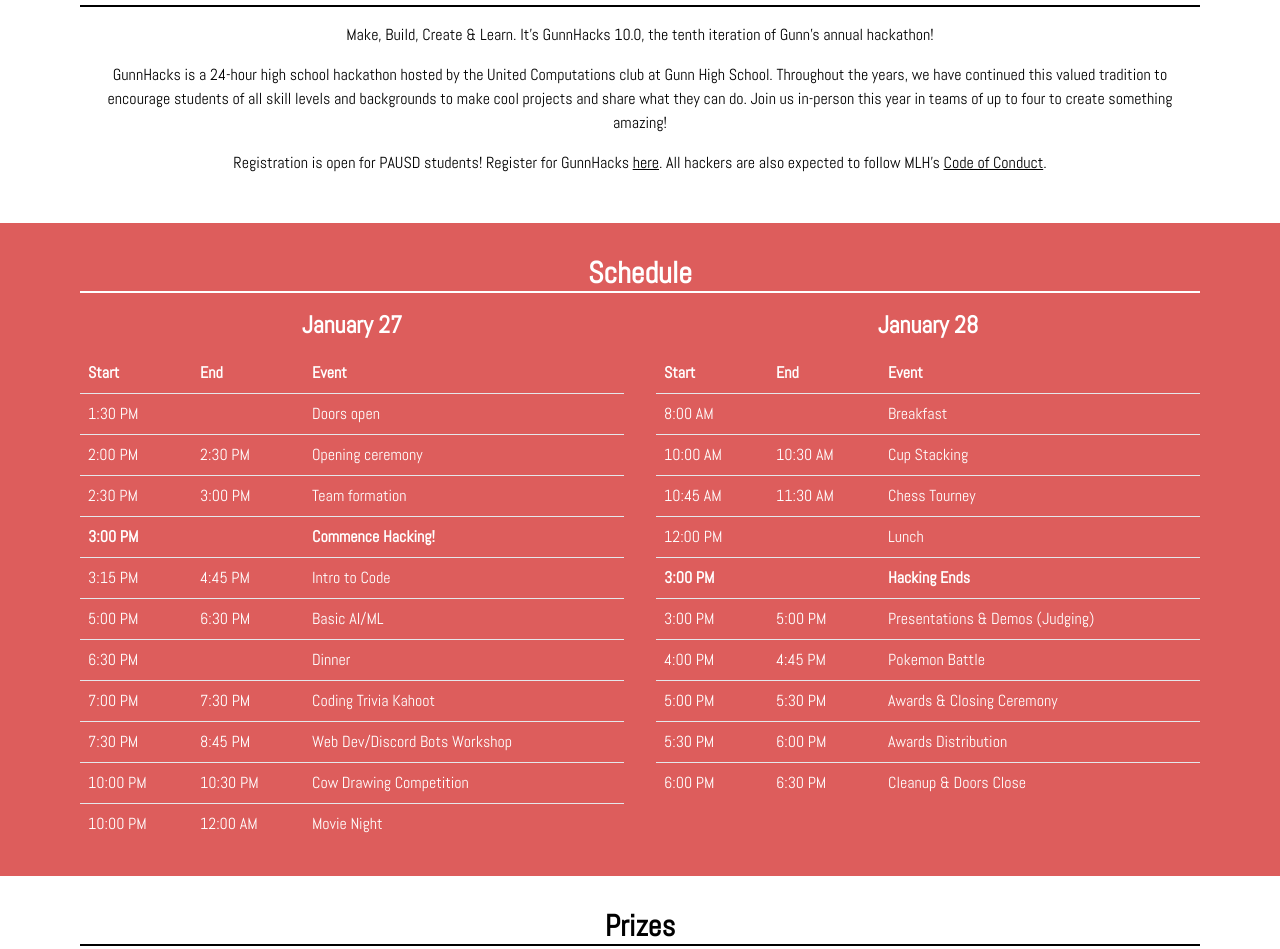
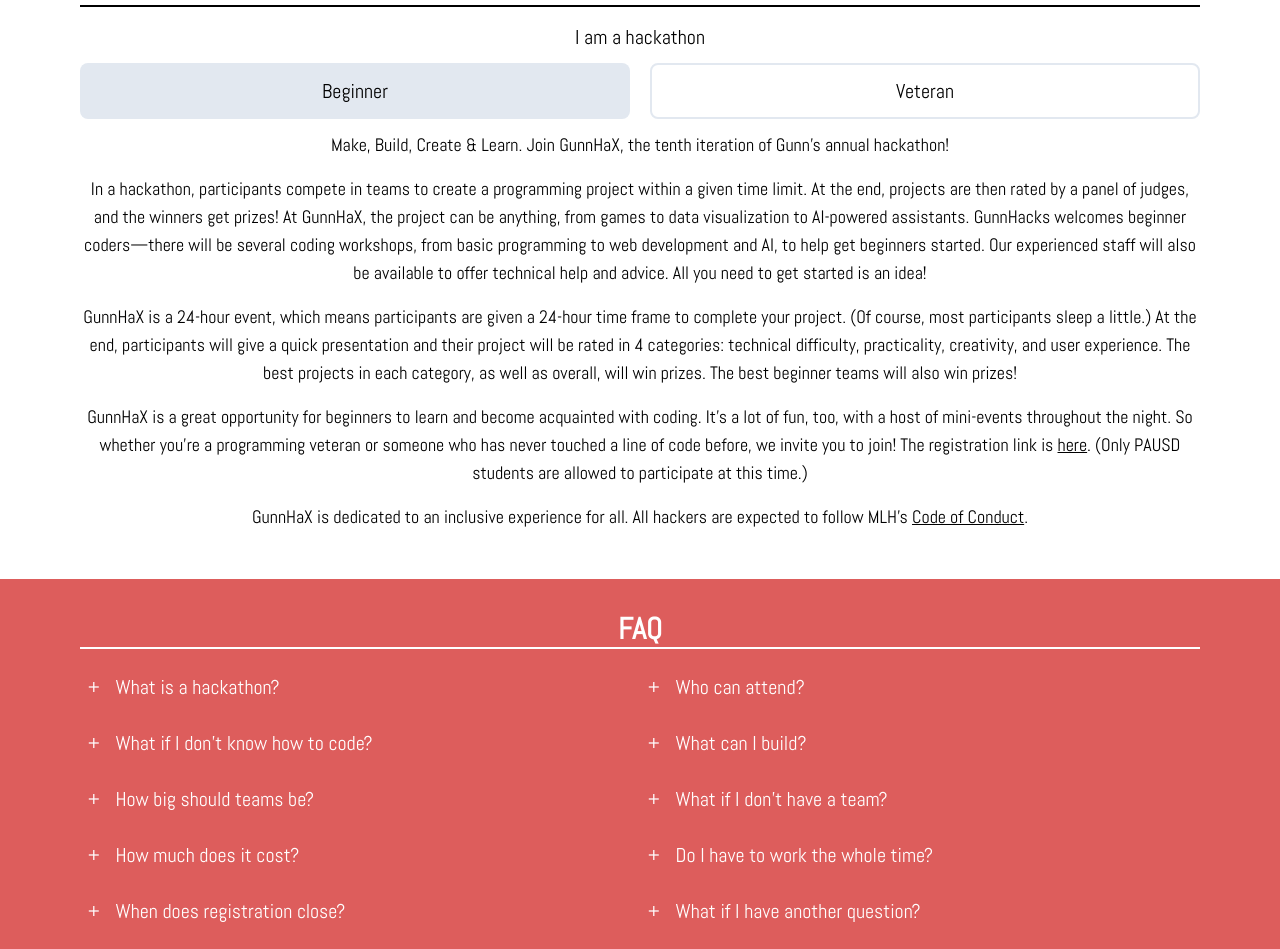
Before and after one commit to united-computations/GunnHacks10.0, a Next.js app: page / in a window 1280 px wide. Shown: the part 863-1812 px from the top of the page. Built offline with nearby package versions, Linux system fonts and the light colour scheme.

Commit message:
make website more beginner friendly

```diff
--- a/src/app/(landing)/About.tsx
+++ b/src/app/(landing)/About.tsx
@@ -1,20 +1,32 @@
+"use client"
+import { useState } from 'react';
 import Section from '../../components/Section';
 
 
 export default function About() {
+    const [status,setStatus] = useState('B');
+
     return (
         <Section title="About" id="about">
-            <p className="mb-4">Make, Build, Create & Learn. It’s GunnHacks 10.0, the tenth iteration of Gunn’s annual hackathon!</p>
-            <p className="mb-4">
-                GunnHacks is a 24-hour high school hackathon hosted by the United Computations club at Gunn High School.
-                Throughout the years, we have continued this valued tradition to encourage students of all skill levels
-                and backgrounds to make cool projects and share what they can do. Join us in-person this year in teams of
-                up to four to create something amazing!
-            </p>
-            <p className="mb-4">
-                Registration is open for PAUSD students! Register for GunnHacks <a href="/register">here</a>.
-                All hackers are also expected to follow MLH's <a href="http://hackp.ac/coc" target="_blank" rel="noopener noreferrer">Code of Conduct</a>.
-            </p>
+
+            <div className="text-xl">I am a hackathon
+                <div className="flex gap-5 my-3">
+                    <div
+                        className={"flex-1 p-3 rounded-lg cursor-pointer border-2 " + (status === 'B' ? 'border-transparent bg-slate-200' : 'border-solid border-slate-200')}
+                        onClick={() => setStatus('B')}
+                    >
+                        Beginner
+                    </div>
+                    <div
+                        className={"flex-1 p-3 rounded-lg cursor-pointer border-2 " + (status === 'V' ? 'border-transparent bg-slate-200' : 'border-solid border-slate-200')}
+                        onClick={() => setStatus('V')}
+                    >
+                        Veteran
+                    </div>
+                </div>
+            </div>
+
+            { status==='B' ? <Beginner /> : <Veteran /> }
             {/*
             <p>
                 Before you participate, please refer to the MLH Code of Conduct <a href="docs/mlh-code-of-conduct.pdf" target="_blank" rel="noopener noreferrer">here</a>
@@ -24,3 +36,52 @@
         </Section>
     )
 }
+
+const Beginner = () => {
+    return <div className='text-lg'>
+        <p className="mb-4">Make, Build, Create & Learn. Join GunnHaX, the tenth iteration of Gunn’s annual hackathon!</p>
+
+        <p className="mb-4">
+            In a hackathon, participants compete in teams to create a programming project within a given time limit. At the end, projects are then
+            rated by a panel of judges, and the winners get prizes! At GunnHaX, the project can be anything, from games to data visualization
+            to AI-powered assistants. GunnHacks welcomes beginner coders&#8212;there will be several coding workshops, from basic programming to
+            web development and AI, to help get beginners started. Our experienced staff will also be available to offer technical help and advice.
+            All you need to get started is an idea!
+        </p>
+
+        <p className="mb-4">
+            GunnHaX is a 24-hour event, which means participants are given a 24-hour time frame to complete your project. (Of course, most participants
+            sleep a little.) At the end, participants will give a quick presentation and their project will be rated in 4 categories: technical difficulty,
+            practicality, creativity, and user experience. The best projects in each category, as well as overall, will win prizes. The best beginner teams
+            will also win prizes!
+        </p>
+
+        <p className="mb-4">
+            GunnHaX is a great opportunity for beginners to learn and become acquainted with coding. It’s a lot of fun, too, with a host of mini-events
+            throughout the night. So whether you’re a programming veteran or someone who has never touched a line of code before, we invite you to join!
+            The registration link is <a href="/register">here</a>. (Only PAUSD students are allowed to participate at this time.)
+        </p>
+
+        <p className="mb-4">
+            GunnHaX is dedicated to an inclusive experience for all. All hackers are expected to follow MLH's <a href="http://hackp.ac/coc" target="_blank" rel="noopener noreferrer">Code of Conduct</a>.
+        </p>
+
+    </div>
+}
+
+const Veteran = () => {
+    return <div className='text-lg'>
+        <p className="mb-4">Make, Build, Create & Learn. It’s GunnHacks 10.0, the tenth iteration of Gunn’s annual hackathon!</p>
+
+        <p className="mb-4">
+            GunnHacks is a 24-hour high school hackathon hosted by the United Computations club at Gunn High School.
+            Throughout the years, we have continued this valued tradition to encourage students of all skill levels
+            and backgrounds to make cool projects and share what they can do. Join us in-person this year in teams of
+            up to four to create something amazing!
+        </p>
+        <p className="mb-4">
+            Registration is open for PAUSD students! Register for GunnHacks <a href="/register">here</a>.
+            All hackers are also expected to follow MLH's <a href="http://hackp.ac/coc" target="_blank" rel="noopener noreferrer">Code of Conduct</a>.
+        </p>
+    </div>
+}
--- a/src/app/(landing)/FAQ.tsx
+++ b/src/app/(landing)/FAQ.tsx
@@ -21,8 +21,8 @@
                     for you to start off or learn something new.
                 </Question>
                 <Question q="What can I build?">
-                    Web, mobile, hardware, you name it — any type of project is welcome. Projects will be judged based
-                    on creativity, technical difficulty, polish, and utility by a panel of industry judges.
+                    Web, mobile, hardware, you name it — any type of project is welcome, as long as it is built within the hacking time frame.
+                    Projects will be judged based on technical difficulty, practicality, creativity, and user experience by a panel of industry judges.
                 </Question>
                 {/* Update with team formation event info when that becomes available */}
                 <Question q="How big should teams be?">
--- a/src/app/(landing)/Heading.tsx
+++ b/src/app/(landing)/Heading.tsx
@@ -39,7 +39,7 @@
 
             </div>
             <a className={"no-underline"} href="https://docs.google.com/forms/d/e/1FAIpQLSdF_KFH0pH_ryAx3uYglID2ITeXvoTaHfTh2i9YMgnlwLC91A/viewform" rel="noopener noreferrer" target="_blank">
-            <div className={'mt-20 rounded-lg px-16 py-5 text-2xl bg-white text-[#292834] hover:bg-[#F47722] transition ' + overpass.className}>
+            <div className={'mt-20 rounded-lg px-16 py-5 text-2xl bg-white text-[#292834] hover:bg-[#F47722] transition font-bold'}>
                 Register
             </div>
             </a>
--- a/src/app/(landing)/Prizes.tsx
+++ b/src/app/(landing)/Prizes.tsx
@@ -51,7 +51,7 @@
 
 export default function Prizes() {
     return (
-        <Section title="Prizes" id="prizes">
+        <Section red title="Prizes" id="prizes">
             <div className="grid grid-cols-1 sm:grid-cols-2 lg:grid-cols-3 gap-3">
                 {mainPrizes.map(prize => (
                     <div key={prize.name}>
@@ -79,7 +79,7 @@
 
 function Prize(props: {children: ReactNode}) {
     return (
-        <li className="p-4 bg-white rounded-lg mb-2.5 rounded-md border border-theme">
+        <li className="p-4 bg-white rounded-lg mb-2.5 rounded-md text-black">
             {props.children}
         </li>
     )
--- a/src/app/(landing)/Schedule.tsx
+++ b/src/app/(landing)/Schedule.tsx
@@ -4,7 +4,7 @@
 
 export default function Schedule() {
     return (
-        <Section red title="Schedule" id="schedule">
+        <Section title="Schedule" id="schedule">
             <div className="flex flex-wrap gap-8">
                 <ScheduleDay name="January 27">
                     <ScheduleItem start="1:30 PM">Doors open</ScheduleItem>
--- a/src/app/(landing)/page.tsx
+++ b/src/app/(landing)/page.tsx
@@ -15,10 +15,10 @@
             {/* <Header /> */}
             <Heading />
             <About />
+            <FAQ />
             <Schedule />
             <Prizes />
             {/* <Judges /> */}
-            <FAQ />
             <Sponsors />
             <Footer />
         </div>
```
